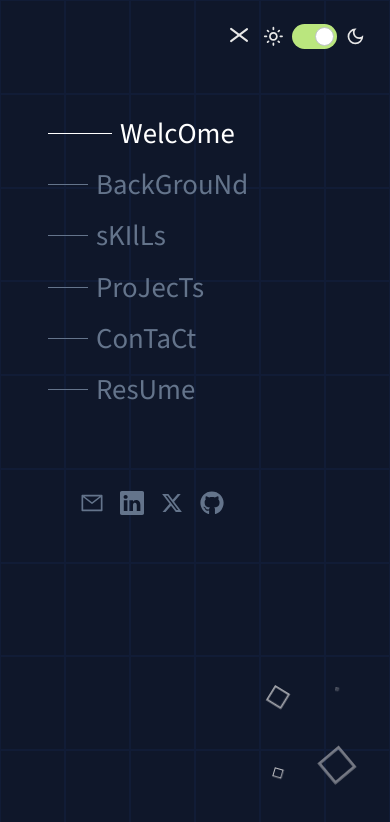
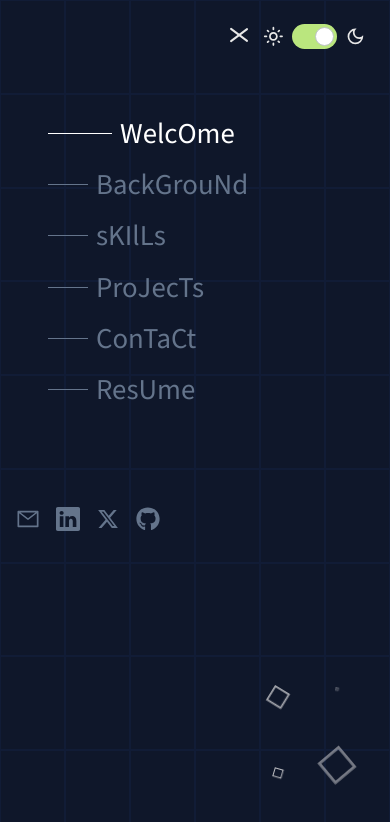
Before and after one commit to ifeanyiHM/ifeanyiiheme, a Next.js app: page / in a window 390 px wide. Both pictures are taken after a click on the element 240 px from the left and 36 px from the top of the page. Shown: the top 822 px of the page. Built offline with nearby package versions, Linux system fonts and the light colour scheme.

Commit message:
my portfolio

```diff
--- a/app/Components/MenuPage.tsx
+++ b/app/Components/MenuPage.tsx
@@ -27,7 +27,7 @@ function MenuPage() {
     >
       <CrossGridBackground />
 
-      <div className="relative h-[100svh] flex flex-col gap-[5rem] md:gap-[3rem] md:justify-around pt-[7rem] pb-[1rem] md:py-0">
+      <div className="relative h-[100svh] flex flex-col gap-[6rem] md:gap-[3rem] md:justify-around pt-[7rem] pb-[1rem] md:py-0">
         <div className="md:flex md:mx-auto lg:m-0 lg:ml-[10%] lg:max-w-[80%] lg:justify-between md:gap-[5rem] lg:gap-[0]">
           <div className="hidden lg:w-[40%] md:block text-[#64748b] lg:flex flex-col lg:gap-[5rem]">
             <div>
@@ -72,7 +72,7 @@ function MenuPage() {
         </div>
 
         {/* to be displayed on mobile */}
-        <ul className="list-none lg:hidden ml-[5rem] md:ml-[7rem] flex gap-[1rem] md:gap-[1.5rem] text-[1.5rem] md:text-[2rem] text-[#64748b]">
+        <ul className="list-none lg:hidden ml-[1rem] md:ml-[7rem] flex gap-[1rem] md:gap-[1.5rem] text-[1.5rem] md:text-[2rem] text-[#64748b]">
           {socialsMobile.map((link, index) => (
             <SocialMobile key={index} link={link} />
           ))}
```
